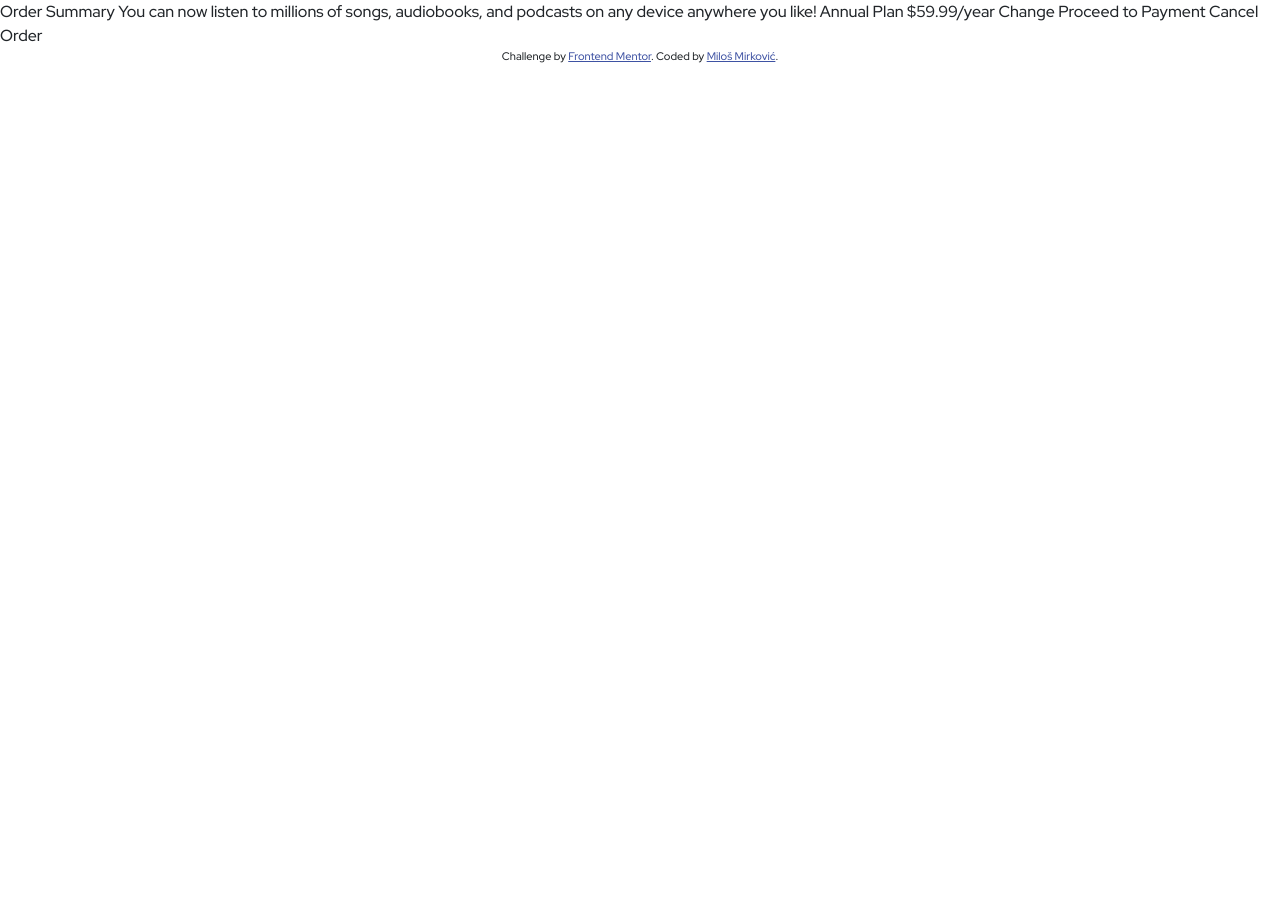
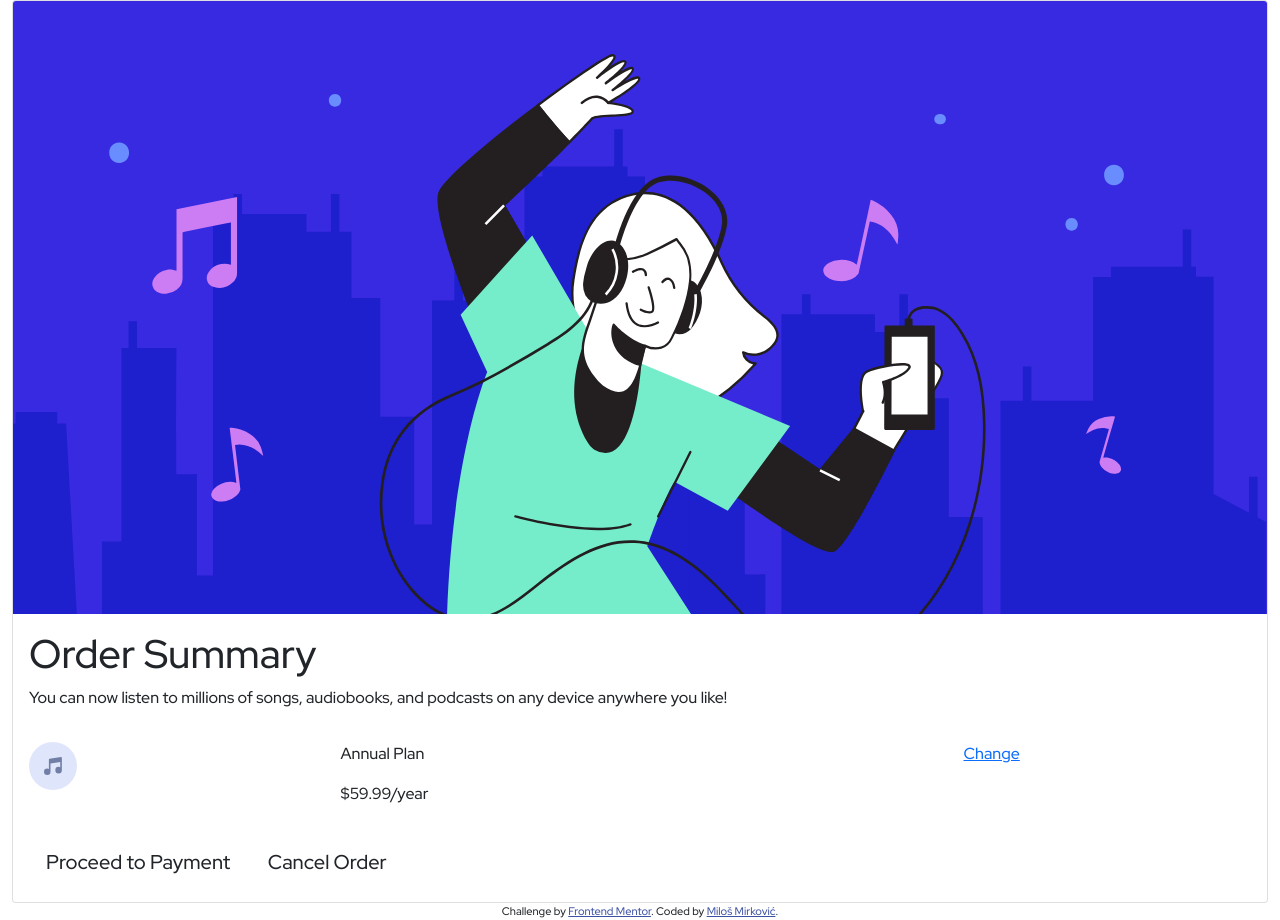
Before and after one commit to skozmi/order-summary-component, a website: page public/index.html in a window 1280 px wide. Before the commit the page ends 800 px from the top, so only its background shows below. Drawn offline with nearby package versions, Linux system fonts and the light colour scheme.

Commit message:
finished html and express

```diff
--- a/public/index.html
+++ b/public/index.html
@@ -20,18 +20,40 @@
 </head>
 <body>
 
-  Order Summary
+  <div class="container-fluid">
 
-  You can now listen to millions of songs, audiobooks, and podcasts on any
-  device anywhere you like!
+    <main>
+      <div class="card">
+        <div class="image-div">
+          <img src="./images/illustration-hero.svg" class="card-img-top" id="" alt="illustration" />
+        </div>
+        <div class="card-body">
+          <h1 class="card-title">Order Summary</h1>
+          <p class="card-text">You can now listen to millions of songs, audiobooks, and podcasts on any device anywhere you like!</p>
+        </div>
+        <div class="card-body">
+          <div class="row">
+            <div class="col-3">
+              <img src="./images/icon-music.svg" alt="icon-music" />
+            </div>
+            <div class="col-6">
+              <p class="card-text plan-txt">Annual Plan</p>
+              <p class="card-text suma-txt">$59.99/year</p>
+            </div>
+            <div class="col-3">
+              <a href="#">Change</a>
+            </div>
+          </div>
+        </div>
+        <div class="card-body">
+          <form action="/" method="post">
+            <button type="submit" id="paymentBtn" class="btn btn-lg" formaction="/payment">Proceed to Payment</button>
+            <button type="submit" id="cancelBtn" class="btn btn-lg" formaction="/cancel">Cancel Order</button>
+          </form>
+        </div>
+      </div>
+    </main>
 
-  Annual Plan
-  $59.99/year
-
-  Change
-
-  Proceed to Payment
-  Cancel Order
     <footer>
       <div class="attribution">
         Challenge by <a href="https://www.frontendmentor.io?ref=challenge" target="_blank">Frontend Mentor</a>.
@@ -39,6 +61,7 @@
       </div>
     </footer>
 
+  </div>
 
   <script src="https://cdn.jsdelivr.net/npm/@popperjs/core@2.10.2/dist/umd/popper.min.js" integrity="sha384-7+zCNj/IqJ95wo16oMtfsKbZ9ccEh31eOz1HGyDuCQ6wgnyJNSYdrPa03rtR1zdB" crossorigin="anonymous"></script>
   <script src="https://cdn.jsdelivr.net/npm/bootstrap@5.1.3/dist/js/bootstrap.min.js" integrity="sha384-QJHtvGhmr9XOIpI6YVutG+2QOK9T+ZnN4kzFN1RtK3zEFEIsxhlmWl5/YESvpZ13" crossorigin="anonymous"></script>
```
Also changed, not shown: index.js (+8 -0 lines). Lines whose indentation alone changed are shown as unchanged.
